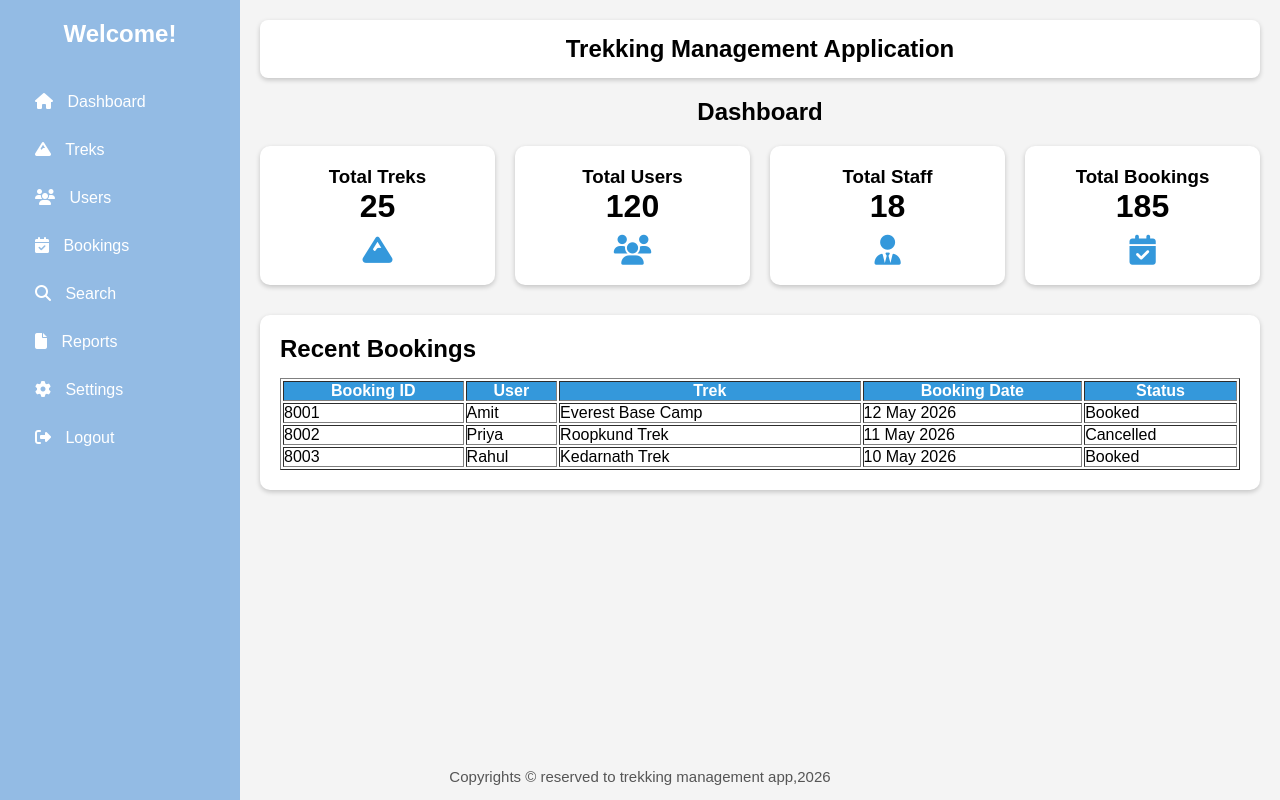
After one commit to 25f2004611/trekking-management-app-mad1, a Python web app: template templates/admin_dashboard.html in a window 1280 px wide. The commit adds this page. Run offline with Jinja, Linux system fonts and the light colour scheme; the template is opened without the code that fills it, so the values that code supplies are empty.

Commit message:
app.py and other files upload

```diff
--- a/static/main.css
+++ b/static/main.css
@@ -1,27 +1,150 @@
-.container{
-    margin: auto;
-    padding: auto;
-    border: 2px solid blue;
-    display: flex;
-    justify-content: center;
-    align-items: center;
-    height: 100vh;
+html,body{
+    height: 100%;
+    margin: 0;
+    background:#f4f4f4;
+}
+
+*{
+    margin:0;
+    padding:0;
+    box-sizing:border-box;
+    font-family:Arial, sans-serif;
+}
+
+
+
+header{
+    background:white;
+    padding:15px;
+    border-radius:8px;
+    box-shadow:0 2px 5px rgba(0,0,0,.2);
+    text-align: center;
+}
+
+
+footer{
+    position: fixed;
+    bottom: 0;
+    left: 0;
+    width: 100%;
+    text-align:center;
+    font-size:15px;
+    color:#555;
+    padding: 15px;
+}
+
+.input_form{
+
+    width:400px;
+    height:300px;
+    border:2px solid blue;
+    border-radius:10px;
+    padding:20px;
+
+    position:absolute;
+    top:50%;
+    left:50%;
+    transform:translate(-50%, -50%);
 
 }
-.center{
-    text-align: center;
-    color: blue;
-    border: 2px solid blue;
 
+
+.container{
+    display:flex;
 }
-.input_form{
-    text-align: justify;
-    justify-content: center;
-    margin: auto;
-    padding:auto;
-    border: 2px solid blue;
-    border-radius: 10px;
-    width: 400px;
-    height: 300px;
 
+/* Sidebar */
+
+.sidebar{
+    width:240px;
+    background:#93bbe4;
+    color:white;
+    min-height:100vh;
+    padding:20px;
 }
+
+.sidebar h2{
+    text-align:center;
+    margin-bottom:30px;
+}
+
+.sidebar ul{
+    list-style:none;
+}
+
+.sidebar ul li{
+    padding:15px;
+    cursor:pointer;
+    border-radius:5px;
+}
+
+.sidebar ul li:hover{
+    background:#34495e;
+}
+
+.sidebar i{
+    margin-right:10px;
+}
+
+/* Main */
+
+.main{
+    flex:1;
+    padding:20px;
+}
+
+
+
+.title{
+    text-align:center;
+    margin:20px 0;
+}
+
+/* Cards */
+
+.cards{
+    display:grid;
+    grid-template-columns:repeat(auto-fit,minmax(220px,1fr));
+    gap:20px;
+}
+
+.card{
+    background:white;
+    padding:20px;
+    border-radius:10px;
+    text-align:center;
+    box-shadow:0 2px 5px rgba(0,0,0,.2);
+}
+
+.card i{
+    font-size:30px;
+    color:#3498db;
+    margin-top:10px;
+}
+
+/* Table */
+
+.table-box{
+    margin-top:30px;
+    background:white;
+    padding:20px;
+    border-radius:10px;
+    box-shadow:0 2px 5px rgba(0,0,0,.2);
+}
+
+ .table-box table{
+    width:100%;
+    /* border-collapse:collapse; */
+    margin-top:15px;
+}
+/*
+{
+    border:1px solid #ddd;
+    padding:12px;
+    text-align:center;
+} */
+
+table th{
+    background:#3498db;
+    color:white;
+}
--- /dev/null
+++ b/templates/admin_dashboard.html
@@ -0,0 +1,124 @@
+<!DOCTYPE html>
+<html lang="en">
+
+<head>
+    <meta charset="UTF-8">
+    <meta name="viewport" content="width=device-width, initial-scale=1.0">
+    <title>Admin Dashboard</title>
+
+    <link rel="stylesheet" href="../static/main.css">
+    <!-- Font Awesome -->
+    <link rel="stylesheet" href="https://cdnjs.cloudflare.com/ajax/libs/font-awesome/6.5.2/css/all.min.css">
+</head>
+
+<body>
+    <div class="container">
+
+        <!-- Sidebar -->
+        <div class="sidebar">
+            <h2>Welcome!</h2>
+
+            <ul>
+                <li><i class="fa-solid fa-house"></i> Dashboard</li>
+                <li><i class="fa-solid fa-mountain"></i> Treks</li>
+                <li><i class="fa-solid fa-users"></i> Users</li>
+                <li><i class="fa-solid fa-calendar-check"></i> Bookings</li>
+                <li><i class="fa-solid fa-magnifying-glass"></i> Search</li>
+                <li><i class="fa-solid fa-file"></i> Reports</li>
+                <li><i class="fa-solid fa-gear"></i> Settings</li>
+                <li><i class="fa-solid fa-right-from-bracket"></i> Logout</li>
+            </ul>
+        </div>
+
+        <!-- Main Content -->
+        <div class="main">
+
+            <header>
+                <h2>Trekking Management Application</h2>
+            </header>
+
+            <h2 class="title">Dashboard</h2>
+
+            <!-- Cards -->
+            <div class="cards">
+
+                <div class="card">
+                    <h3>Total Treks</h3>
+                    <h1>25</h1>
+                    <i class="fa-solid fa-mountain"></i>
+                </div>
+
+                <div class="card">
+                    <h3>Total Users</h3>
+                    <h1>120</h1>
+                    <i class="fa-solid fa-users"></i>
+                </div>
+
+                <div class="card">
+                    <h3>Total Staff</h3>
+                    <h1>18</h1>
+                    <i class="fa-solid fa-user-tie"></i>
+                </div>
+
+                <div class="card">
+                    <h3>Total Bookings</h3>
+                    <h1>185</h1>
+                    <i class="fa-solid fa-calendar-check"></i>
+                </div>
+
+            </div>
+
+            <!-- Table -->
+            <div class="table-box">
+
+                <h2>Recent Bookings</h2>
+
+                <table border="1" >
+
+                    <tr>
+                        <th>Booking ID</th>
+                        <th>User</th>
+                        <th>Trek</th>
+                        <th>Booking Date</th>
+                        <th>Status</th>
+                    </tr>
+
+                    <tr>
+                        <td>8001</td>
+                        <td>Amit</td>
+                        <td>Everest Base Camp</td>
+                        <td>12 May 2026</td>
+                        <td>Booked</td>
+                    </tr>
+
+                    <tr>
+                        <td>8002</td>
+                        <td>Priya</td>
+                        <td>Roopkund Trek</td>
+                        <td>11 May 2026</td>
+                        <td>Cancelled</td>
+                    </tr>
+
+                    <tr>
+                        <td>8003</td>
+                        <td>Rahul</td>
+                        <td>Kedarnath Trek</td>
+                        <td>10 May 2026</td>
+                        <td>Booked</td>
+                    </tr>
+
+                </table>
+
+            </div>
+
+            <footer>
+                Copyrights &copy; reserved to trekking management app,2026
+            </footer>
+
+        </div>
+
+    </div>
+
+</body>
+
+</html>
```
Also changed, not shown: app.py (added, +7 -0 lines), controller.py (added, +15 -0 lines), templates/login_page.html (+10 -8 lines), templates/register_page.html (+14 -7 lines), models.py (added).
